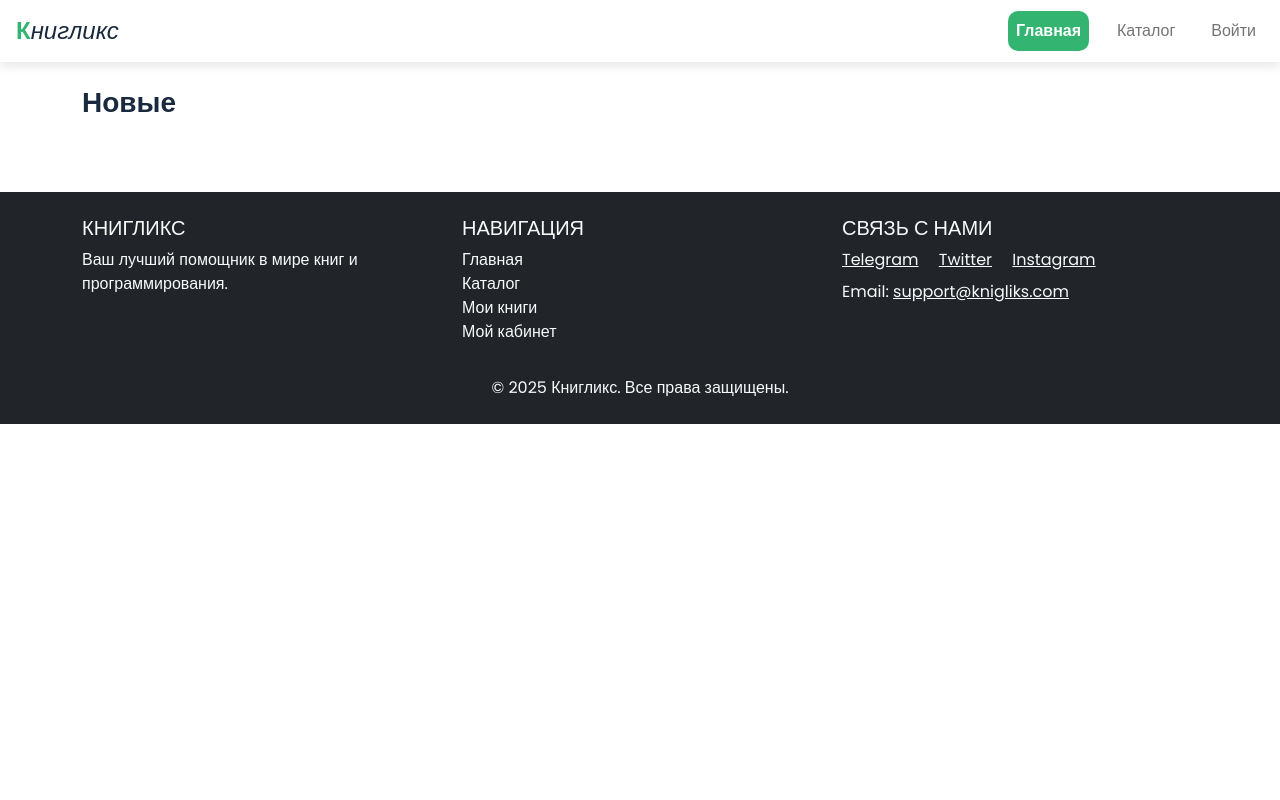
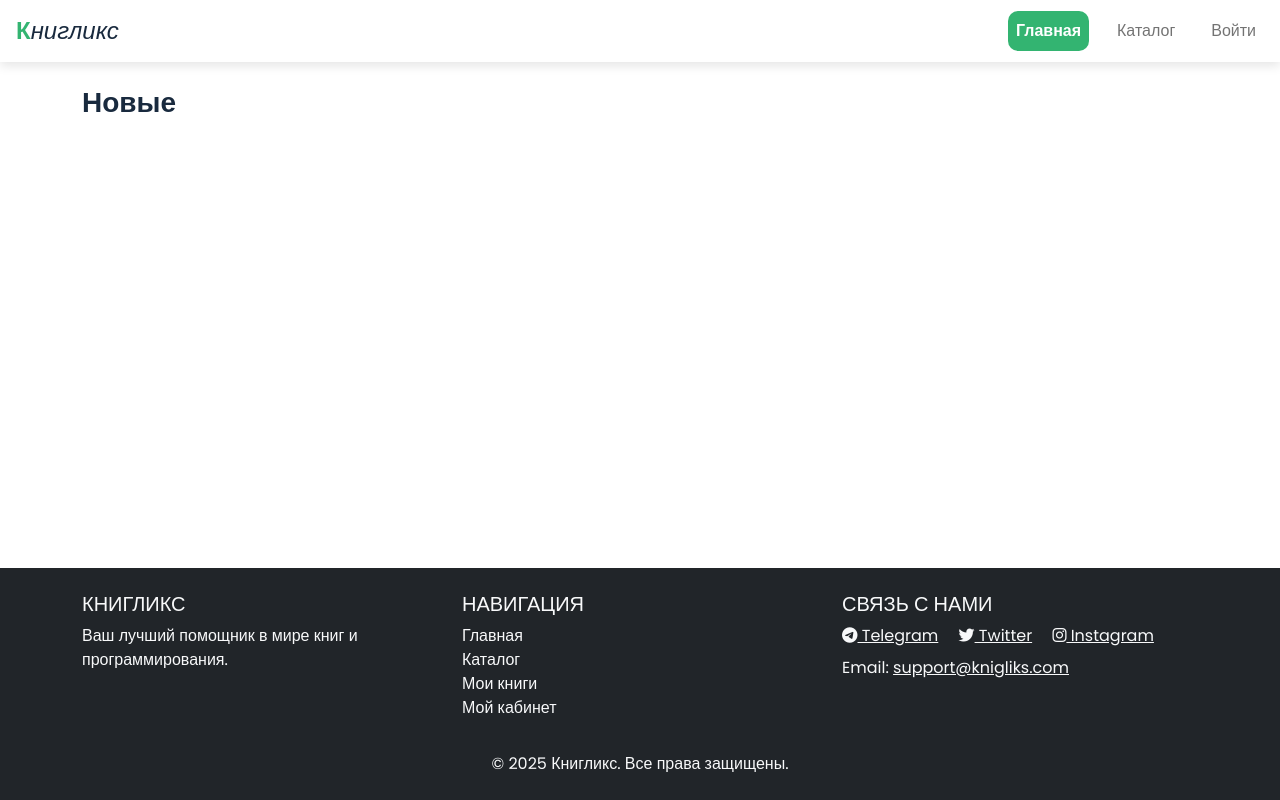
Before and after one commit to abortacc/book_shop, a Django app: page / in a window 1280 px wide. Run offline with Django 5.2, Linux system fonts and the light colour scheme; data that the repository does not hold is empty; some libraries are stand-ins or nearby versions.

```diff
--- a/book_shop/static/css/style.css
+++ b/book_shop/static/css/style.css
@@ -1,5 +1,16 @@
+html, body {
+    height: 100%; /* Высота всей страницы */
+    margin: 0; /* Убираем стандартные отступы */
+}
+
 body {
+    display: flex;
+    flex-direction: column;
     font-family: 'Poppins', sans-serif;
+}
+
+main {
+    flex: 1; /* Занимает все доступное пространство */
 }
 
 #brand-k {
--- a/book_shop/templates/base.html
+++ b/book_shop/templates/base.html
@@ -11,6 +11,7 @@
     <link href="https://fonts.googleapis.com/css2?family=Poppins:ital,wght@0,100;0,200;0,300;0,400;0,500;0,600;0,700;0,800;0,900;1,100;1,200;1,300;1,400;1,500;1,600;1,700;1,800;1,900&display=swap" rel="stylesheet">
     <link href="{% static 'css/bootstrap.min.css' %}" rel="stylesheet">
     <link href="{% static 'css/style.css' %}" rel="stylesheet" >
+    <link href="https://cdnjs.cloudflare.com/ajax/libs/font-awesome/6.0.0-beta3/css/all.min.css" rel="stylesheet">
 </head>
 
 <body>
```
Also changed, not shown: book_shop/templates/registration/logged_out.html (+10 -2 lines).
